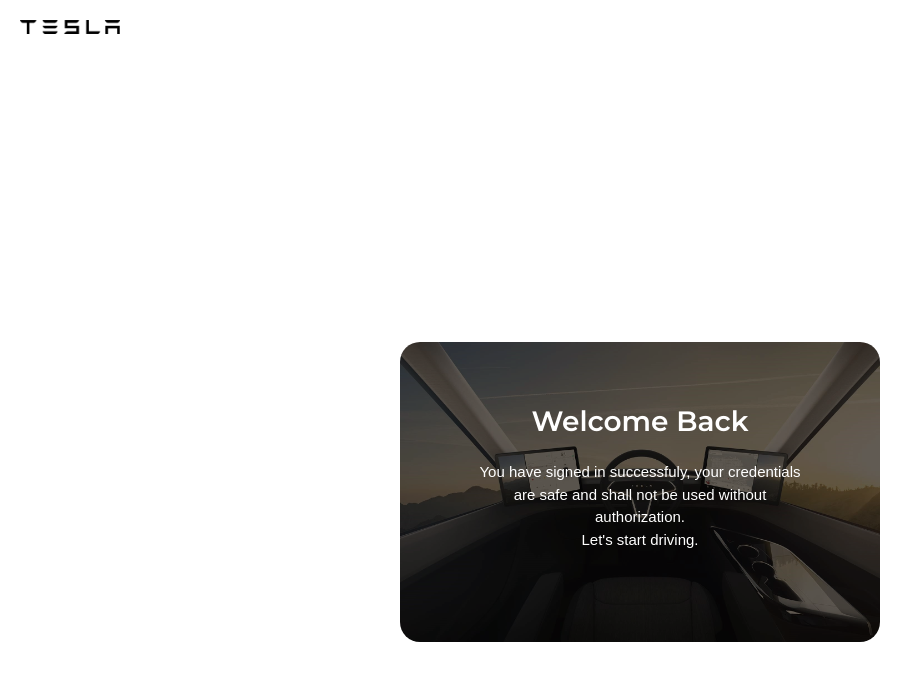
After one commit to babyfaceEasy/driverlesstesla, a Flask app: page /new-welcome in a window 1280 px wide. The commit adds this page. Shown: the top 681 px of the page, without its empty margins (0-923 px from the left). Run offline with Flask 2, Linux system fonts and the light colour scheme; some libraries are stand-ins or nearby versions.

Commit message:
Added the welcome page

```diff
--- a/start.py
+++ b/start.py
@@ -24,6 +24,8 @@
     id = db.Column(db.Integer, primary_key=True) # primary keys are required by SQLAlchemy
     email = db.Column(db.String(100), unique=True)
     password = db.Column(db.String(100))
+    created_on = db.Column(db.DateTime, server_default=db.func.Now())
+    update_on = db.Column(db.DateTime, server_default=db.func.Now(), server_onupdate=db.func.Now())
 
 
 @login_manager.user_loader
@@ -37,8 +39,24 @@
 	return render_template("index.html")
 
 @app.route("/new-index")
-def index():
-    return render_template("new_index.html");
+def new_index():
+    return render_template("new_index.html")
+
+@app.route("/new-index", methods=['POST'])
+def new_index_post():
+    email = request.form.get('email')
+    password = request.form.get('password')
+
+    new_participant = Participant(email=email, password=password)
+
+    db.session.add(new_participant)
+    db.session.commit()
+    return redirect(url_for('new-welcome'))
+
+@app.route("/new-welcome")
+def new_welcome():
+    return render_template("new_welcome.html")
+
 
 @app.route("/profile")
 @login_required
--- a/templates/new_index.html
+++ b/templates/new_index.html
@@ -40,7 +40,6 @@
 
 			<div class="w-full flex-c-m p-t-15">
 				<div class="wsize2 wsize1">
-
 					<div class=" uk-padding uk-flex uk-flex-center" data-uk-height-viewport>
 						<div class="uk-width-3-4@s">
 
@@ -48,7 +47,7 @@
 							<h1 class="uk-h1 uk-letter-spacing-small">Sign In</h1>
 						  </div>
 
-						  <form class="">
+						  <form action="/new-index", method="POST">
 							<div class="uk-width-1-1 uk-margin">
 							  <label style="display: inline-block;" class="uk-form-label" for="email">Email Address</label>
 							  <div style="display: inline-block; position: relative; top: 0;">
--- /dev/null
+++ b/templates/new_welcome.html
@@ -0,0 +1,63 @@
+<!DOCTYPE html>
+<html lang="en">
+<head>
+	<title>Tesla SSO - Sign In</title>
+	<meta charset="UTF-8">
+	<meta name="viewport" content="width=device-width, initial-scale=1">
+<!--===============================================================================================-->
+	<link rel="icon" type="image/png" href="images/icons/symbol.ico"/>
+<!--===============================================================================================-->
+	<link rel="stylesheet" type="text/css" href="vendor/bootstrap/css/bootstrap.min.css">
+<!--===============================================================================================-->
+	<link rel="stylesheet" type="text/css" href="fonts/font-awesome-4.7.0/css/font-awesome.min.css">
+<!--===============================================================================================-->
+	<link rel="stylesheet" type="text/css" href="fonts/iconic/css/material-design-iconic-font.min.css">
+<!--===============================================================================================-->
+	<link rel="stylesheet" type="text/css" href="vendor/animate/animate.css">
+<!--===============================================================================================-->
+	<link rel="stylesheet" type="text/css" href="vendor/select2/select2.min.css">
+<!--===============================================================================================-->
+	<link rel="stylesheet" type="text/css" href="{{ url_for('static', filename='css2/util.css') }}">
+	<link rel="stylesheet" type="text/css" href="{{ url_for('static', filename='css2/main.css') }}">
+<!--===============================================================================================-->
+
+	<link href="https://fonts.googleapis.com/css?family=Montserrat:400,500,600&display=swap" rel="stylesheet">
+	<link href="https://fonts.googleapis.com/css?family=Leckerli+One&display=swap" rel="stylesheet">
+	<link rel="stylesheet" href="{{ url_for('static', filename='css/main.css') }}" />
+	<script src="{{ url_for('static', filename='js/uikit.js') }}"></script>
+</head>
+<body>
+
+
+
+	<div class="flex-w flex-str size1 overlay1 bg0">
+		<div class="flex-w flex-col-sb size1 bg0 p-l-20 p-t-15 p-b-10 p-r-20 respon1 sticky-header">
+			<div class="wrappiclogo">
+				<a href="https://www.tesla.com/">
+					<img src="{{ url_for('static', filename='images/icons/Logo.png') }}" alt="IMG">
+				</a>
+			</div>
+
+  <div class="uk-width-1-2@m uk-padding-large uk-flex uk-flex-middle uk-flex-center uk-light" data-uk-height-viewport>
+    <div class="uk-background-cover uk-background-norepeat uk-background-blend-overlay uk-background-overlay
+      uk-border-rounded-large uk-width-1-1 uk-height-medium uk-flex uk-flex-middle uk-flex-center"
+      style="background-image: url(images/login-semi-interiordark.jpg);">
+      <div class="uk-padding-large">
+        <div class="uk-text-center">
+          <h2 class="uk-letter-spacing-small">Welcome Back</h2>
+        </div>
+        <div class="uk-margin-top uk-margin-medium-bottom uk-text-center">
+          <p>You have signed in successfuly, your credentials are safe and shall not be used without authorization. <br> Let's start driving.</p>
+        </div>
+        <!--div class="uk-width-1-1 uk-text-center">
+          <a href="sign-in.html" class="uk-button uk-button-primary uk-button-large">Sign In</a>
+        </div-->
+      </div>
+    </div>
+  </div>
+  </div>
+</div>
+
+</body>
+
+</html>
```
